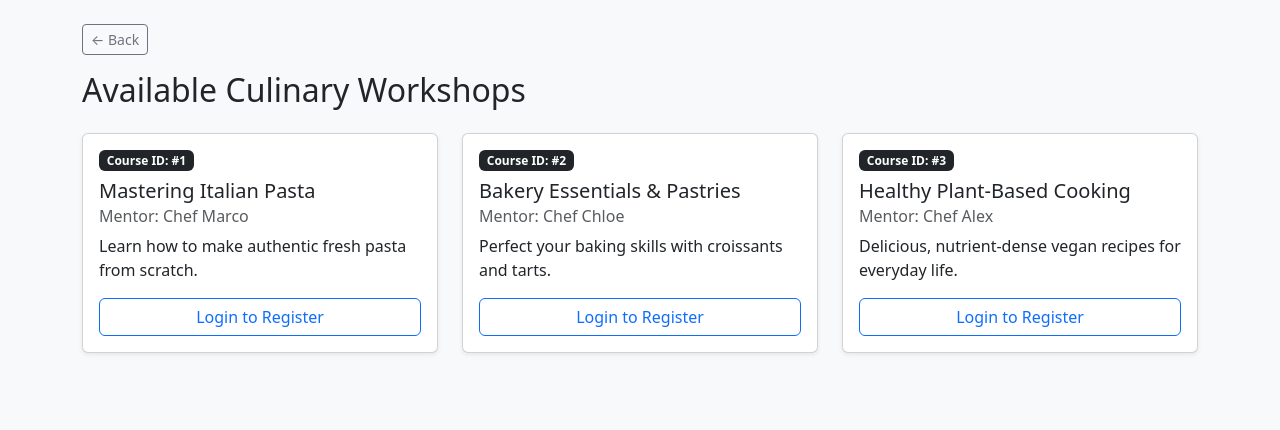
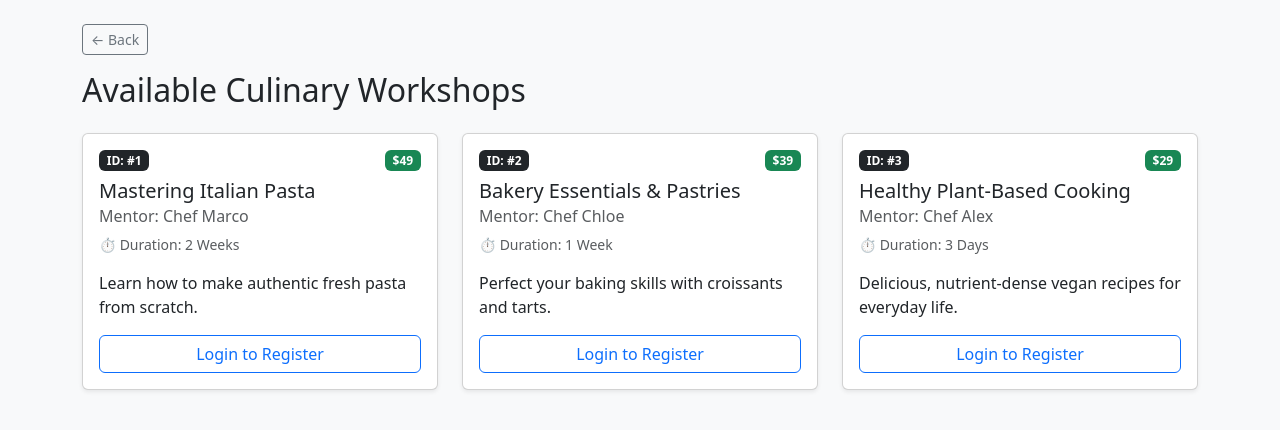
Before and after one commit to subhalakshmisubhi/Coco-s-Recipes, a Flask app: page /courses in a window 1280 px wide. Shown: the part 56-486 px from the top of the page. Run offline with Flask 3, Linux system fonts and the light colour scheme; data comes from the database, SQL or seed files in the repository.

Commit message:
Update course ID display and add duration info

```diff
--- a/templates/courses.html
+++ b/templates/courses.html
@@ -23,10 +23,12 @@
                 <div class="card shadow-sm h-100">
                     <div class="card-body d-flex flex-column">
                         <div class="d-flex justify-content-between align-items-center mb-2">
-                            <span class="badge bg-dark">Course ID: #{{ course.id }}</span>
+                            <span class="badge bg-dark">ID: #{{ course.id }}</span>
+                            <span class="badge bg-success">{{ course.fees }}</span>
                         </div>
                         <h5 class="card-title">{{ course.title }}</h5>
                         <h6 class="card-subtitle mb-2 text-muted">Mentor: {{ course.mentor }}</h6>
+                        <p class="card-text text-muted small">⏱️ Duration: {{ course.duration }}</p>
                         <p class="card-text flex-grow-1">{{ course.description }}</p>
 
                         {% if session.get('user_id') %}
```
